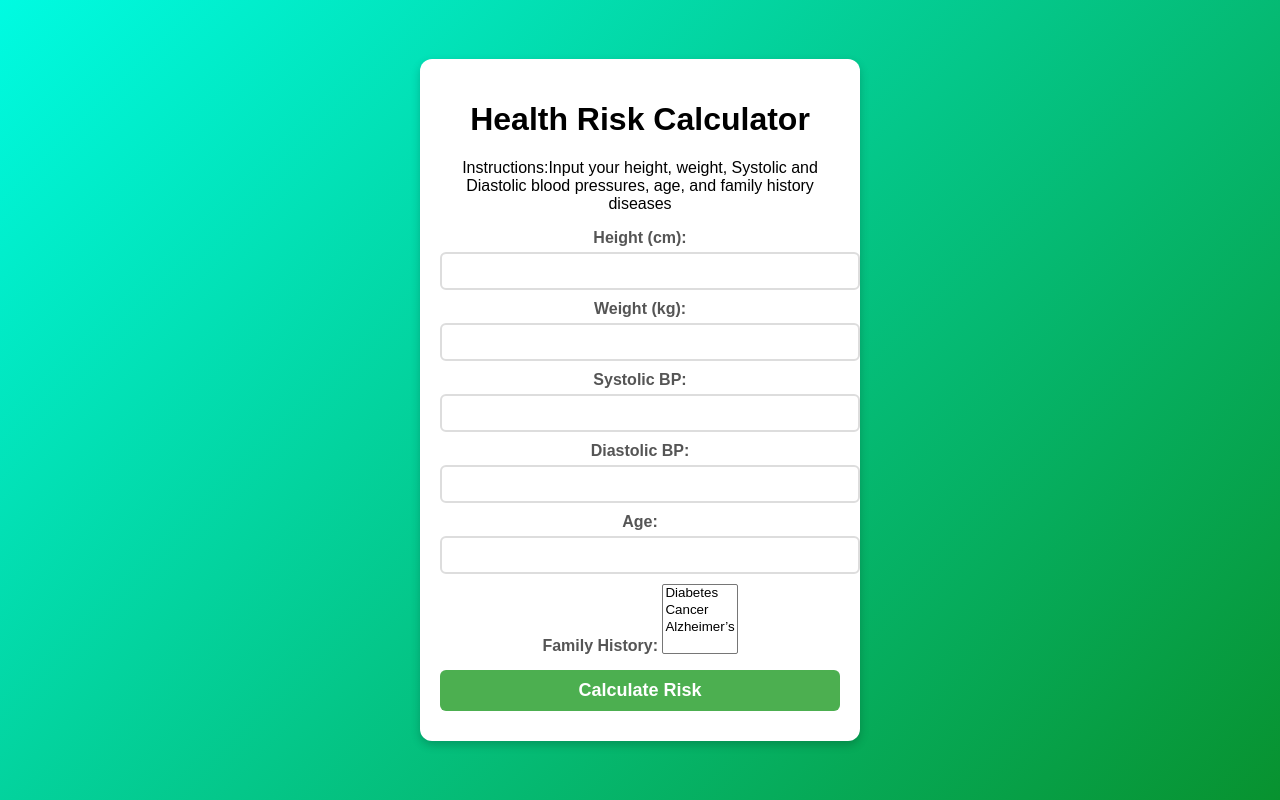
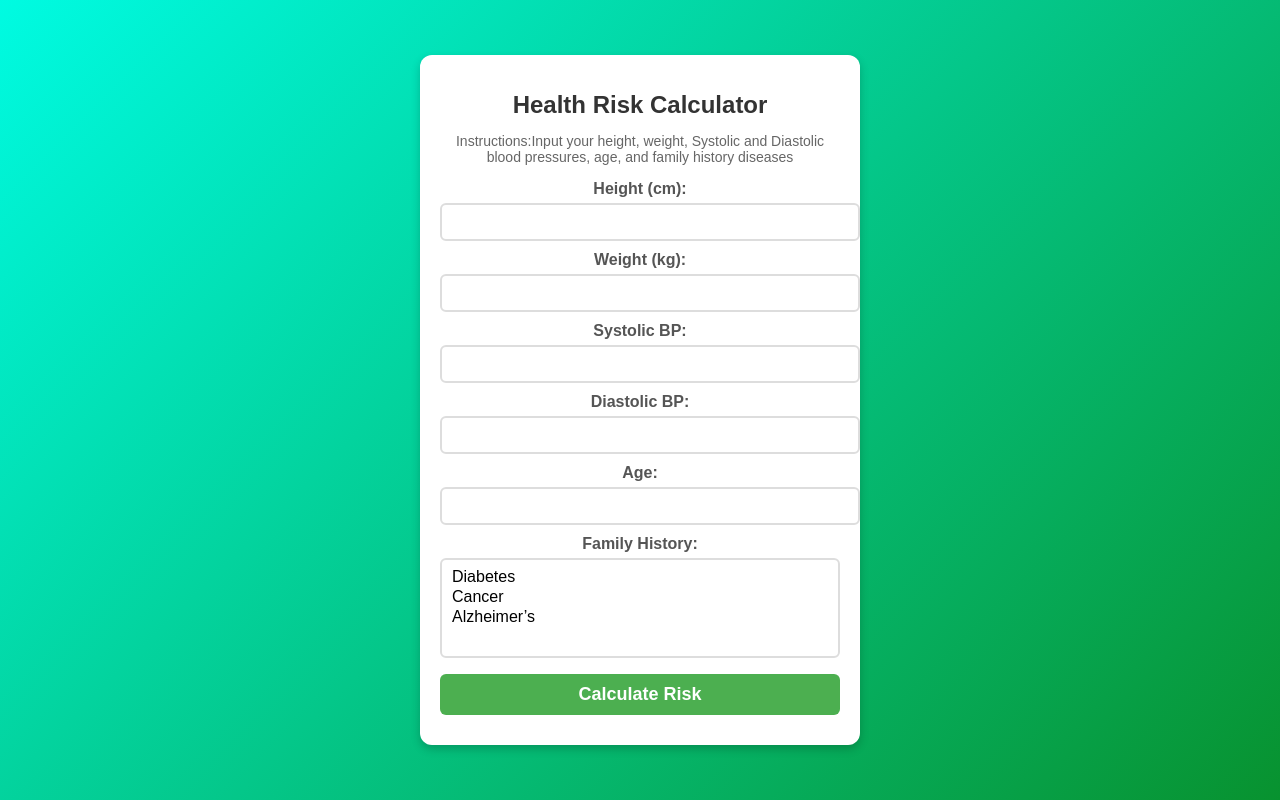
Before and after one commit to AgileChefs/healthriskcalculator, a website: page index.html in a window 1280 px wide. Drawn offline with Linux system fonts and the light colour scheme.

Commit message:
Update styles.css

```diff
--- a/styles.css
+++ b/styles.css
@@ -7,6 +7,7 @@ body {
     height: 100vh;
     margin: 0;
     animation: fadeIn 1s ease-in-out;
+    overflow: hidden;
 }
 
 .container {
@@ -14,15 +15,24 @@ body {
     padding: 20px;
     border-radius: 12px;
     box-shadow: 0px 4px 10px rgba(0, 0, 0, 0.2);
-    width: 400px;
+    width: 90%;
+    max-width: 400px;
     text-align: center;
     animation: slideIn 0.5s ease-in-out;
+    overflow-y: auto;
+    max-height: 90vh;
 }
 
-h2 {
+h2, h1 {
     color: #333;
     font-size: 24px;
     margin-bottom: 10px;
+}
+
+p {
+    margin-bottom: 15px;
+    font-size: 14px;
+    color: #666;
 }
 
 label {
@@ -32,7 +42,7 @@ label {
     color: #555;
 }
 
-input {
+input, select {
     width: 100%;
     padding: 8px;
     margin-top: 5px;
@@ -41,7 +51,7 @@ input {
     font-size: 16px;
 }
 
-input:focus {
+input:focus, select:focus {
     border-color: #ff4081;
     outline: none;
     box-shadow: 0px 0px 5px rgba(255, 64, 129, 0.5);
@@ -64,9 +74,8 @@ input:focus {
 #errorMessage {
     color: red;
     margin-top: 10px;
+}
 
-
-}
 #submit-btn:hover {
     background: #023f0e;
     transform: scale(1.05);
```
